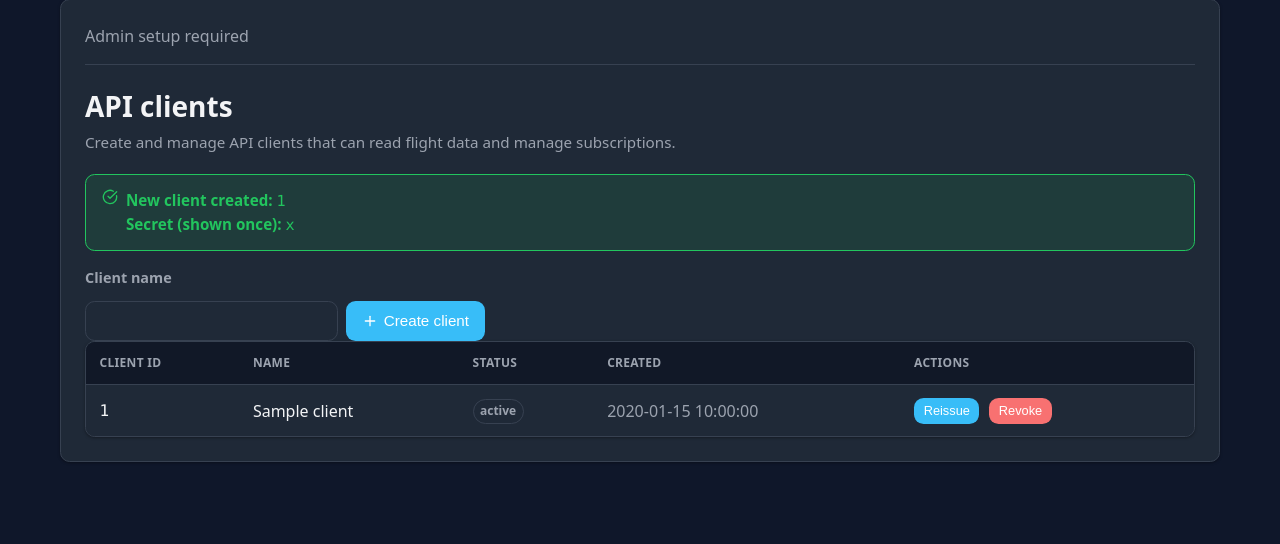
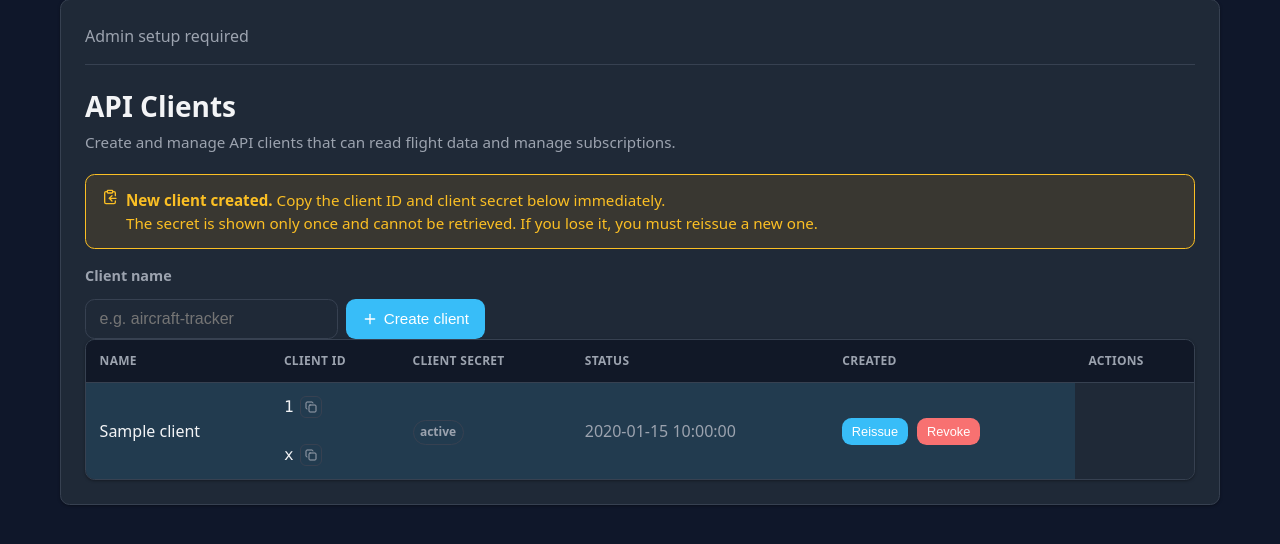
Before and after one commit to f03809/swim-tfdm-consumer, a Python web app: template app/templates/admin_clients.html in a window 1280 px wide. Shown: the part 90-634 px from the top of the page. Run offline with Jinja, Linux system fonts and the light colour scheme; the template is opened without the code that fills it: most values are stand-ins (such as "Sample title", 1, 10 or a date in 2020).

Commit message:
Improve admin client page and fix page titles to Proper Case.
- Page titles and headings are now in Proper Case (e.g. "API Clients",
  "Admin Login", "Set Up Admin Password").
- Client table starts with the Name column, then Client ID and Client Secret.
- New client warning only explains the secret must be copied now; the actual
  client ID and secret are shown in the row with dedicated copy buttons.
- The newly created client row is highlighted and the secret is only displayed
  once at creation time.
- Added copy-to-clipboard buttons for client ID and client secret.

Generated with [Devin](https://devin.ai)

Co-Authored-By: Devin <158243242+devin-ai-integration[bot]@users.noreply.github.com>

```diff
--- a/app/static/portal.css
+++ b/app/static/portal.css
@@ -519,6 +519,12 @@ pre, .code-block {
   border: 1px solid #22c55e;
 }
 
+.admin-alert-warning {
+  background: rgba(245, 158, 11, 0.12);
+  color: var(--warning);
+  border: 1px solid var(--warning);
+}
+
 .admin-stats {
   display: grid;
   grid-template-columns: repeat(auto-fill, minmax(220px, 1fr));
@@ -571,6 +577,35 @@ pre, .code-block {
 .inline-form {
   display: inline-block;
   margin-right: 0.35rem;
+}
+
+.copy-cell {
+  display: flex;
+  align-items: center;
+  gap: 0.4rem;
+}
+
+.copy-btn {
+  display: inline-flex;
+  align-items: center;
+  justify-content: center;
+  padding: 0.25rem;
+  background: transparent;
+  border: 1px solid var(--border);
+  border-radius: var(--radius-sm);
+  color: var(--text-muted);
+  cursor: pointer;
+  transition: color 0.15s, border-color 0.15s, background 0.15s;
+}
+
+.copy-btn:hover {
+  background: var(--surface-2);
+  color: var(--accent);
+  border-color: var(--accent);
+}
+
+.new-client-row {
+  background: var(--accent-bg) !important;
 }
 
 .password-criteria {
--- a/app/templates/admin_clients.html
+++ b/app/templates/admin_clients.html
@@ -1,17 +1,17 @@
 {% extends "admin_base.html" %}
 
-{% block admin_title %}Clients{% endblock %}
+{% block admin_title %}API Clients{% endblock %}
 
 {% block admin_content %}
-  <h1 class="page-title">API clients</h1>
+  <h1 class="page-title">API Clients</h1>
   <p class="page-subtitle">Create and manage API clients that can read flight data and manage subscriptions.</p>
 
   {% if new_secret %}
-    <div class="admin-alert admin-alert-success">
-      <i data-lucide="check-circle" style="width: 1rem; height: 1rem;"></i>
+    <div class="admin-alert admin-alert-warning">
+      <i data-lucide="clipboard-copy" style="width: 1rem; height: 1rem;"></i>
       <div>
-        <strong>New client created:</strong> <span class="mono">{{ new_client_id }}</span><br>
-        <strong>Secret (shown once):</strong> <span class="mono">{{ new_secret }}</span>
+        <strong>New client created.</strong> Copy the client ID and client secret below immediately.<br>
+        The secret is shown only once and cannot be retrieved. If you lose it, you must reissue a new one.
       </div>
     </div>
   {% endif %}
@@ -19,7 +19,7 @@
   <form method="post" class="admin-form admin-form-inline">
     <label for="name">Client name</label>
     <div class="admin-form-row">
-      <input type="text" id="name" name="name" required class="admin-input">
+      <input type="text" id="name" name="name" required class="admin-input" placeholder="e.g. aircraft-tracker">
       <button type="submit" class="btn">
         <i data-lucide="plus" style="width: 1rem; height: 1rem;"></i>
         Create client
@@ -32,8 +32,9 @@
       <table>
         <thead>
           <tr>
+            <th>Name</th>
             <th>Client ID</th>
-            <th>Name</th>
+            <th>Client Secret</th>
             <th>Status</th>
             <th>Created</th>
             <th>Actions</th>
@@ -41,9 +42,24 @@
         </thead>
         <tbody>
           {% for client in clients %}
-          <tr>
-            <td class="mono">{{ client.client_id }}</td>
+          <tr {% if client.client_id == new_client_id %}class="new-client-row"{% endif %}>
             <td>{{ client.name }}</td>
+            <td class="mono copy-cell" data-value="{{ client.client_id }}">
+              {{ client.client_id }}
+              <button type="button" class="copy-btn" aria-label="Copy client ID" title="Copy client ID">
+                <i data-lucide="copy" style="width: 0.75rem; height: 0.75rem;"></i>
+              </button>
+            </td>
+            <td class="copy-cell">
+              {% if client.client_id == new_client_id %}
+                <span class="mono secret-value" data-value="{{ new_secret }}">{{ new_secret }}</span>
+                <button type="button" class="copy-btn" aria-label="Copy client secret" title="Copy client secret">
+                  <i data-lucide="copy" style="width: 0.75rem; height: 0.75rem;"></i>
+                </button>
+              {% else %}
+                <span class="muted">Hidden</span>
+              {% endif %}
+            </td>
             <td>
               <span class="badge badge-count">{{ client.status }}</span>
             </td>
@@ -66,4 +82,21 @@
   {% else %}
     <p class="muted">No clients yet.</p>
   {% endif %}
+
+  <script>
+    (function () {
+      document.querySelectorAll('.copy-btn').forEach(function (btn) {
+        btn.addEventListener('click', function () {
+          const cell = btn.closest('.copy-cell');
+          const secret = cell.querySelector('.secret-value');
+          const text = secret ? secret.dataset.value : cell.dataset.value;
+          navigator.clipboard.writeText(text).then(function () {
+            const original = btn.innerHTML;
+            btn.innerHTML = '<svg viewBox="0 0 24 24" fill="none" stroke="currentColor" stroke-width="3" stroke-linecap="round" stroke-linejoin="round" style="width:0.75rem;height:0.75rem"><polyline points="20 6 9 17 4 12"></polyline></svg>';
+            setTimeout(function () { btn.innerHTML = original; if (typeof lucide !== 'undefined') lucide.createIcons(); }, 1500);
+          });
+        });
+      });
+    })();
+  </script>
 {% endblock %}
--- a/app/templates/admin_login.html
+++ b/app/templates/admin_login.html
@@ -3,7 +3,7 @@
 {% block admin_title %}Admin Login{% endblock %}
 
 {% block admin_content %}
-  <h1 class="page-title">Admin login</h1>
+  <h1 class="page-title">Admin Login</h1>
   <p class="page-subtitle">Enter your admin password to continue.</p>
 
   {% if error %}
--- a/app/templates/admin_setup.html
+++ b/app/templates/admin_setup.html
@@ -1,9 +1,9 @@
 {% extends "admin_base.html" %}
 
-{% block admin_title %}Setup Admin{% endblock %}
+{% block admin_title %}Set Up Admin{% endblock %}
 
 {% block admin_content %}
-  <h1 class="page-title">Set up admin password</h1>
+  <h1 class="page-title">Set Up Admin Password</h1>
   <p class="page-subtitle">Choose a strong password to secure the admin portal.</p>
 
   {% if error %}
```
